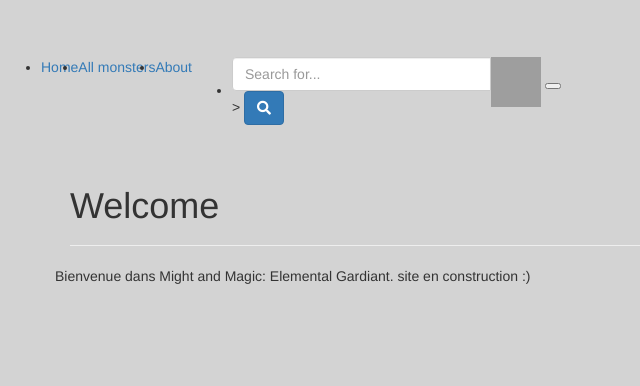
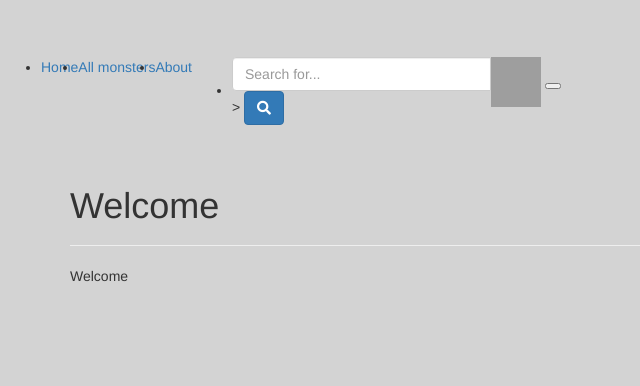
Before and after one commit to rivallu/mameg, a Flask app: page / in a window 1280 px wide. Shown: the top 386 px of the page, without its empty margins (0-640 px from the left). Run offline with Flask 2, Linux system fonts and the light colour scheme; parts of the project's set-up code (start-up, migrations or seed data) failed here and were passed over; some libraries are stand-ins or nearby versions; grey boxes are pictures that could not be loaded.

Commit message:
remove angular function

```diff
--- a/templates/about.html
+++ b/templates/about.html
@@ -6,6 +6,12 @@
         <h1>{{title}}</h1>
       </div>
       <div class="row ">
+          <div class="col-lg-12">
+             <div class="card">
+                 <div class="card-body">
+                        About page
+                 </div>
+             </div>
       </div>
     </div>
 {% endblock %}
--- a/templates/index.html
+++ b/templates/index.html
@@ -6,8 +6,12 @@
         <h1>{{title}}</h1>
       </div>
       <div class="row ">
-          Bienvenue dans Might and Magic: Elemental Gardiant.
-          site en construction :)
+          <div class="col-lg-12">
+             <div class="card">
+                 <div class="card-body">
+                        Welcome
+                 </div>
+             </div>
       </div>
     </div>
 {% endblock %}
--- a/templates/monster.html
+++ b/templates/monster.html
@@ -7,7 +7,7 @@
       </div>
       <div class="row ">
           {% for monster in monsters %}
-              <div class="col-lg-3 col-sm-6 portfolio-item"  ng-repeat="manga in Mangalist| filter: { name: search.search }">
+              <div class="col-lg-3 col-sm-6 portfolio-item">
                 <div class="card h-100">
                     <a href="detail/{{ monster[0] }}"><img class="card-img-top" src="https://s3-us-west-2.amazonaws.com/rune-mmeg-assets/wp-content/uploads/2018/05/24105532/Fire-Angel.png" alt="Not found"></a>
                     <div class="card-body">
--- a/templates/search.html
+++ b/templates/search.html
@@ -7,7 +7,7 @@
       </div>
       <div class="row ">
           {% for monster in monsters %}
-              <div class="col-lg-3 col-sm-6 portfolio-item"  ng-repeat="manga in Mangalist| filter: { name: search.search }">
+              <div class="col-lg-3 col-sm-6 portfolio-item">
                 <div class="card h-100">
                     <a href="detail/{{ monster[0] }}"><img class="card-img-top" src="https://s3-us-west-2.amazonaws.com/rune-mmeg-assets/wp-content/uploads/2018/05/24105532/Fire-Angel.png" alt="Not found"></a>
                     <div class="card-body">
```
